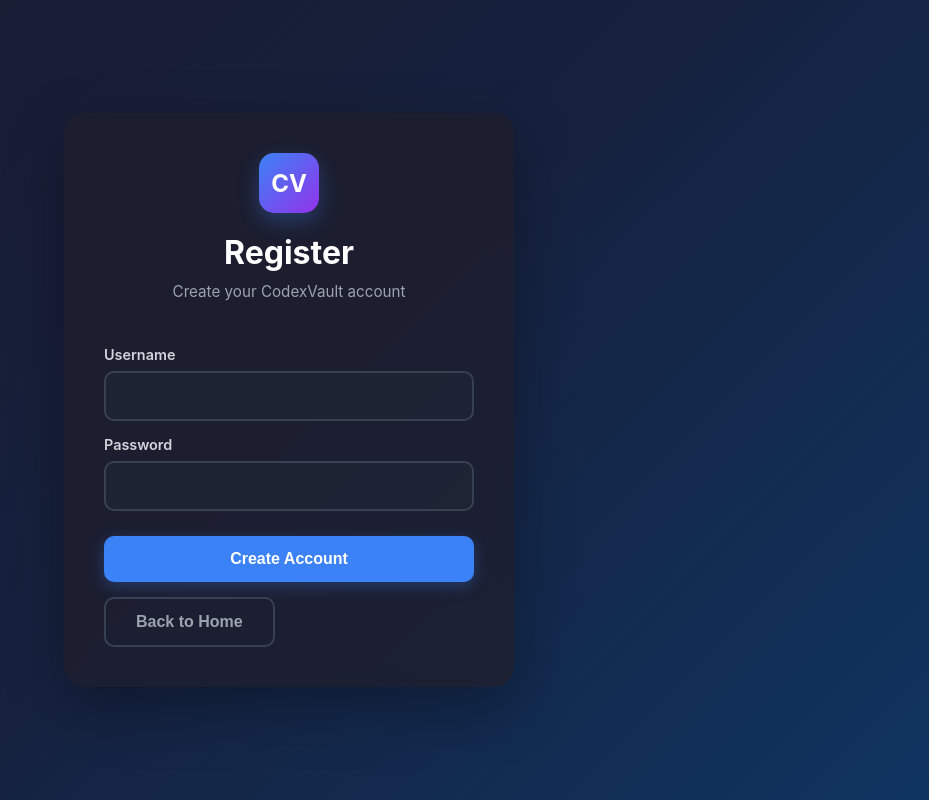
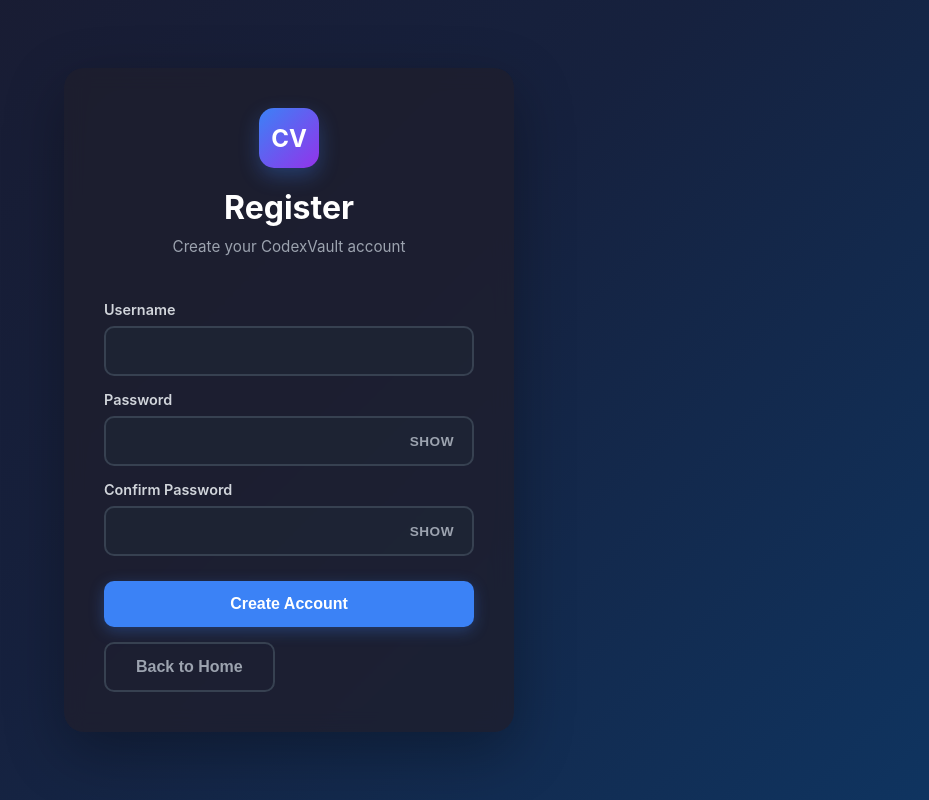
Before and after one commit to BrandenT25/Flask_Password-Manager, a Flask app: page /register in a window 1280 px wide. Shown: the whole page, without its empty margins (351-1280 px from the left). Run offline with Flask 3, Linux system fonts and the light colour scheme; parts of the project's set-up code (start-up, migrations or seed data) failed here and were passed over.

Commit message:
added password confirmation

```diff
--- a/app/auth/routes.py
+++ b/app/auth/routes.py
@@ -27,10 +27,13 @@
     if request.method == 'POST':
         username = request.form.get('username')
         password = request.form.get('password')
+        confirm_password = request.form.get('confirm_password')
         if not password or not username:
             flash("Please input both a username and password")
             return render_template('register.html')
-
+        if password != confirm_password:
+            flash("Please make sure your password matches the confirm password")
+            return render_template('register.html')
 
 
         existing_user = users.query.filter_by(username=username).first()
--- a/app/templates/register.html
+++ b/app/templates/register.html
@@ -89,6 +89,12 @@
             margin-top: 15px;
         }
 
+        .input-wrapper {
+            position: relative;
+            display: flex;
+            align-items: center;
+        }
+
         input {
             padding: 14px 16px;
             border: 2px solid #374151;
@@ -97,6 +103,12 @@
             color: white;
             font-size: 1rem;
             transition: all 0.3s ease;
+            width: 100%;
+        }
+
+        input[type="password"],
+        input[type="text"].password-input {
+            padding-right: 45px;
         }
 
         input:focus {
@@ -104,6 +116,32 @@
             border-color: #3b82f6;
             background: rgba(31, 41, 55, 0.8);
             box-shadow: 0 0 0 3px rgba(59, 130, 246, 0.1);
+        }
+
+        .toggle-password {
+            position: absolute;
+            right: 12px;
+            background: none;
+            border: none;
+            color: #9ca3af;
+            cursor: pointer;
+            padding: 8px;
+            font-size: 0.85rem;
+            transition: color 0.3s ease;
+            margin: 0;
+            display: flex;
+            align-items: center;
+            justify-content: center;
+            font-weight: 600;
+            text-transform: uppercase;
+            letter-spacing: 0.5px;
+        }
+
+        .toggle-password:hover {
+            color: #3b82f6;
+            transform: none;
+            box-shadow: none;
+            background: none;
         }
 
         button {
@@ -178,7 +216,20 @@
             <input type="text" id="username" name="username" required>
 
             <label for="password">Password</label>
-            <input type="password" id="password" name="password" required>
+            <div class="input-wrapper">
+                <input type="password" id="password" name="password" class="password-input" required>
+                <button type="button" class="toggle-password" onclick="togglePassword('password', this)">
+                    Show
+                </button>
+            </div>
+
+            <label for="confirm_password">Confirm Password</label>
+            <div class="input-wrapper">
+                <input type="password" id="confirm_password" name="confirm_password" class="password-input" required>
+                <button type="button" class="toggle-password" onclick="togglePassword('confirm_password', this)">
+                    Show
+                </button>
+            </div>
 
             <button type="submit">Create Account</button>
         </form>
@@ -187,5 +238,19 @@
             <button class="back-btn">Back to Home</button>
         </a>
     </div>
+
+    <script>
+        function togglePassword(inputId, button) {
+            const input = document.getElementById(inputId);
+
+            if (input.type === 'password') {
+                input.type = 'text';
+                button.textContent = 'Hide';
+            } else {
+                input.type = 'password';
+                button.textContent = 'Show';
+            }
+        }
+    </script>
 </body>
 </html>
```
